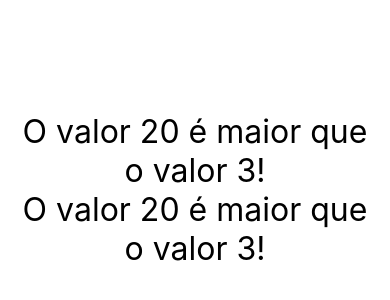
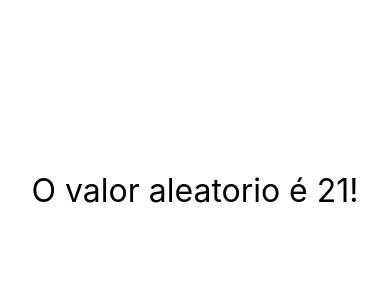
Before and after one commit to rudatorquato/Curso-React-Native-Cod3r, a React Native app in the folder Exercicios/: screen / in a window 390 px wide. Shown: the part 232-532 px from the top of the page. Built offline with nearby package versions, Linux system fonts and the light colour scheme.

Commit message:
numeros aleatorios

```diff
--- a/Exercicios/src/App.js
+++ b/Exercicios/src/App.js
@@ -1,15 +1,18 @@
 import React from 'react'
 import { View, StyleSheet } from 'react-native'
 
-import MinMax from './components/MinMax'
+import Aleatorio from './components/Aleatorio'
+//import MinMax from './components/MinMax'
 //import CompPadrao ,{ Comp1, Comp2 } from './components/Multi'
 //import Primeiro from './components/Primeiro'
 
 export default () => (
     <View style={style.App}>
+        <Aleatorio min={1} max={50}/>
+        {/*
         <MinMax min="3" max="20"/>
         <MinMax min={3} max={20}/>
-        {/*
+
         <CompPadrao />
         <Comp1 />
         <Comp2 />
--- /dev/null
+++ b/Exercicios/src/components/Aleatorio.js
@@ -0,0 +1,14 @@
+import React from 'react'
+import { Text } from 'react-native'
+import Estilo from './estilo'
+
+export default props => {
+    const {min, max} = props
+    const delta = max - min + 1
+    const aleatorio = parseInt(Math.random() * delta) + min
+    return (
+        <Text style={Estilo.txtG}>
+            O valor aleatorio é {aleatorio}!
+        </Text>
+    )
+}
```
